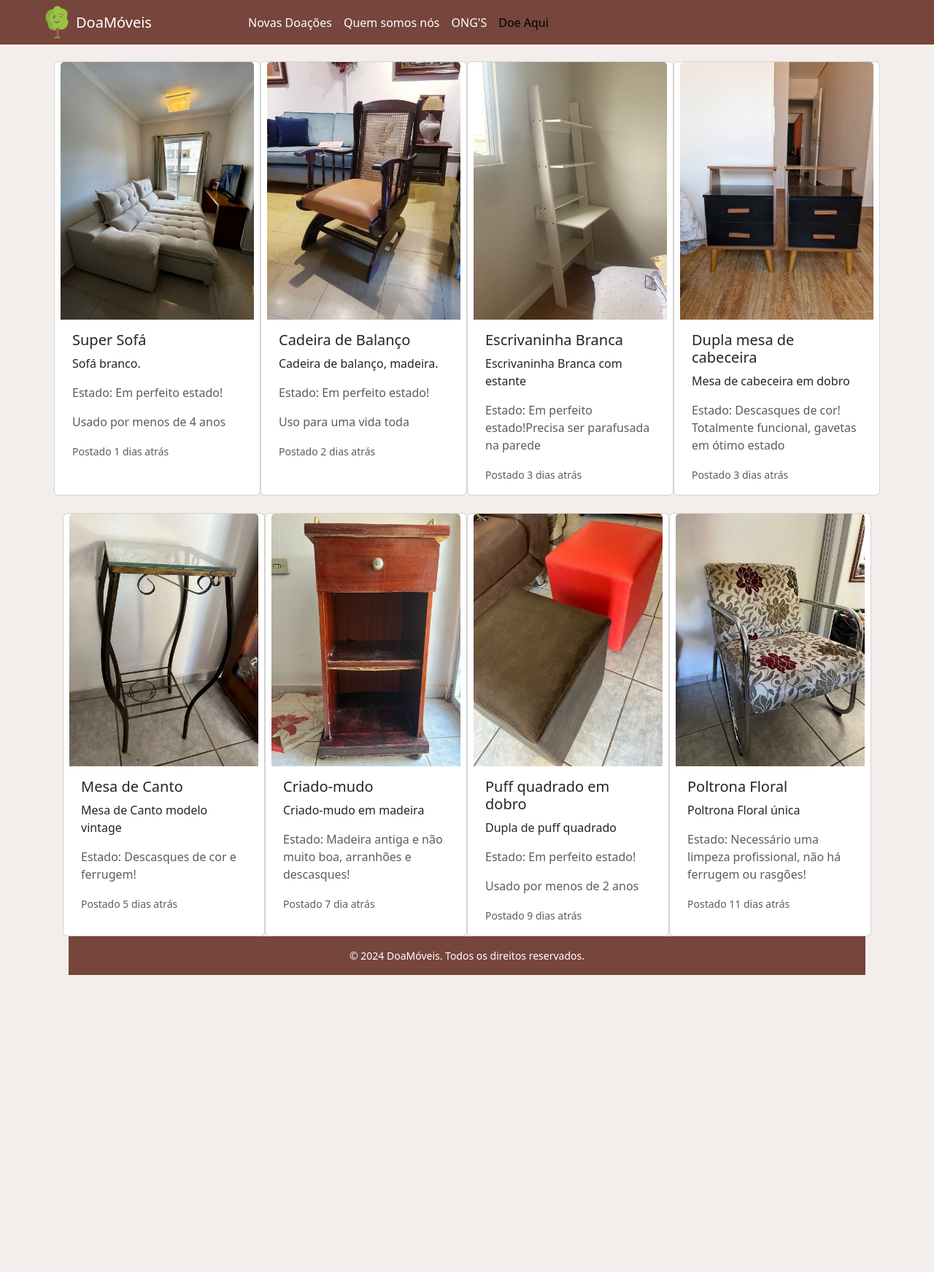
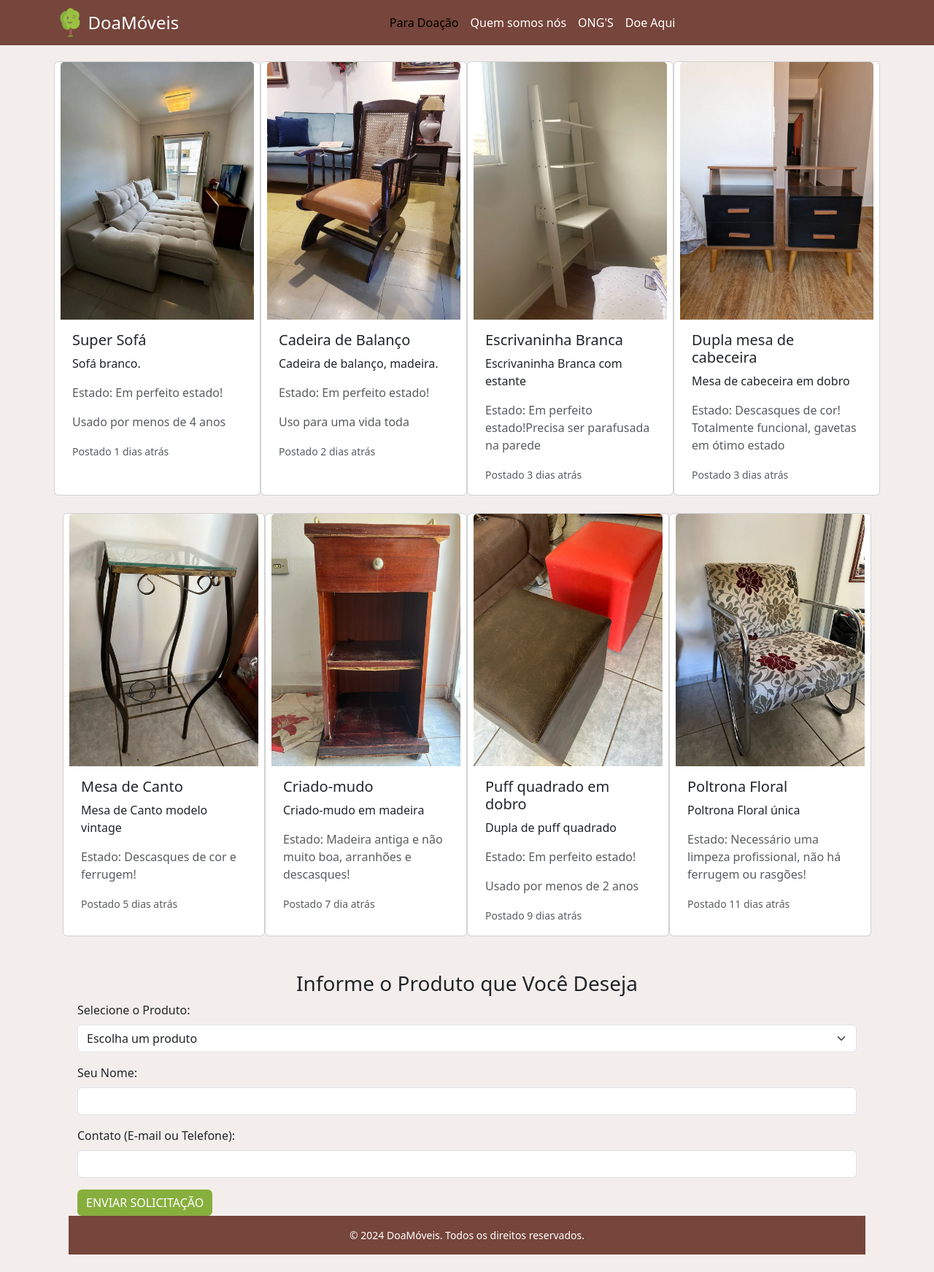
Before and after one commit to lanalcantara/Doa-Moveis, a website: page novasdoações.html in a window 1280 px wide. Shown: the whole page at 73% size. Before the commit the page ends 1360 px from the top, so only its background shows below. Drawn offline with nearby package versions, Linux system fonts and the light colour scheme.

Commit message:
mudança final

```diff
--- a/novasdoações.css
+++ b/novasdoações.css
@@ -27,26 +27,14 @@
 .card a:hover {
     text-decoration: none;
     color: inherit;
-html, body {
-    height: 100%;
-    margin: 0;
-    padding: 0;
-}
+    html, body {
+      height: 100%;
+      margin: 0;
+      display: flex;
+      flex-direction: column;  /* Organiza o conteúdo da página em uma coluna */
+  }
 
-body {
-    display: flex;
-    flex-direction: column;
-    justify-content: space-between;
-}
-
-.footer {
-    width: 100%;
-    background-color: #76453B;
-    color: white;
-    text-align: center;
-    padding: 20px;
-    margin-top: auto; /* Garante que o footer vá para o final da tela */
-}
-.container {
-  margin-bottom: 100px;
-}
+  /* Conteúdo da página */
+  .content {
+      flex: 1;  /* O conteúdo vai preencher todo o espaço disponível, empurrando o footer para o final */
+  }
--- a/novasdoações.html
+++ b/novasdoações.html
@@ -9,18 +9,25 @@
     <link href="https://cdn.jsdelivr.net/npm/bootstrap@5.3.0/dist/css/bootstrap.min.css" rel="stylesheet">
 
   </head>
-<body class="full-site-bg-light">
-    <nav class="navbar navbar-expand-lg bg-brown fixed-top" style="justify-content: center;">
-        <div class="container-fluid">
-          <img src="logo_arvore.png" alt="logo" style="margin-right: 10px; padding-left: 50px;">
-            <a class="navbar-brand" href="index.html">DoaMóveis</a>
+  <body class="full-site-bg-light">
+    <nav class="navbar navbar-expand-lg bg-brown fixed-top" style="background-color: #76453B; color: white;">
+        <div class="container">
+            <!-- Logo e Título -->
+            <div class="d-flex align-items-center">
+                <img src="logo_arvore.png" alt="logo" style="margin-right: 10px; height: 40px;">
+                <a class="navbar-brand" href="index.html" style="color: white; font-size: 1.5rem;">DoaMóveis</a>
+            </div>
+
+            <!-- Botão de Colapso -->
             <button class="navbar-toggler" type="button" data-bs-toggle="collapse" data-bs-target="#navbarNavDropdown" aria-controls="navbarNavDropdown" aria-expanded="false" aria-label="Toggle navigation">
-                <span class="navbar-toggler-icon"></span>
-              </button>
-              <div class="collapse navbar-collapse" id="navbarNavDropdown" style="display: flex; align-items: center;">
-                <ul class="navbar-nav bg-brown" style="display: flex; justify-content: flex-start; margin-right: 400px;">
+                <span class="navbar-toggler-icon" style="color: white;"></span>
+            </button>
+
+            <!-- Menu Centralizado -->
+            <div class="collapse navbar-collapse justify-content-center" id="navbarNavDropdown">
+                <ul class="navbar-nav">
                     <li class="nav-item">
-                        <a class="nav-link active" href="novasdoações.html" style="color:white;">Novas Doações</a>
+                        <a class="nav-link active" href="novasdoações.html" >Para Doação</a>
                     </li>
                     <li class="nav-item">
                         <a class="nav-link" href="quemsomos.html" style="color: white;">Quem somos nós</a>
@@ -29,12 +36,14 @@
                         <a class="nav-link" href="ongs.html" style="color: white;">ONG'S</a>
                     </li>
                     <li class="nav-item">
-                        <a class="nav-link" href="login.html" style="color: black;">Doe Aqui</a>
+                        <a class="nav-link" href="login.html" style="color: white;">Doe Aqui</a>
                     </li>
                 </ul>
             </div>
         </div>
     </nav>
+</body>
+
     <!--primeiro card-->
     <div class="container my-4">
         <div class="row row-cols-1 row-cols-sm-2 row-cols-md-3 row-cols-lg-4 g-3">
@@ -131,10 +140,40 @@
               </div>
             </div>
           </div>
- <!-- Rodapé -->
- <footer class="text-center py-3">
-  <p>&copy; 2024 DoaMóveis. Todos os direitos reservados.</p>
-</footer>
-<script src="https://cdn.jsdelivr.net/npm/bootstrap@5.3.0/dist/js/bootstrap.bundle.min.js"></script>
+          <div class="container mt-5">
+            <h3 class="text-center">Informe o Produto que Você Deseja</h3>
+            <form id="productRequestForm">
+                <div class="mb-3">
+                    <label for="productSelect" class="form-label">Selecione o Produto:</label>
+                    <select class="form-select" id="productSelect" required>
+                        <option value="">Escolha um produto</option>
+                        <option value="Super Sofá">Super Sofá</option>
+                        <option value="Cadeira de Balanço">Cadeira de Balanço</option>
+                        <option value="Escrivaninha Branca">Escrivaninha Branca</option>
+                        <option value="Dupla Mesa de Cabeceira">Dupla Mesa de Cabeceira</option>
+                        <option value="Mesa de Canto">Mesa de Canto</option>
+                        <option value="Criado-mudo">Criado-mudo</option>
+                        <option value="Puff quadrado">Puff quadrado</option>
+                        <option value="Poltrona Floral">Poltrona Floral</option>
+                    </select>
+                </div>
+                <div class="mb-3">
+                    <label for="userName" class="form-label">Seu Nome:</label>
+                    <input type="text" class="form-control" id="userName" required>
+                </div>
+                <div class="mb-3">
+                    <label for="userContact" class="form-label">Contato (E-mail ou Telefone):</label>
+                    <input type="text" class="form-control" id="userContact" required>
+                </div>
+                <button type="submit" class="btn" style="background-color: #87AF3E; border: none; color: white;">Enviar Solicitação</button>
+            </form>
+        </div>
+
+        <script src="https://cdn.jsdelivr.net/npm/bootstrap@5.3.0/dist/js/bootstrap.bundle.min.js"></script>
+
+        <!-- Rodapé -->
+        <footer class="text-center py-3" style="background-color: #76453B; color: #fff;">
+         <p>&copy; 2024 DoaMóveis. Todos os direitos reservados.</p>
+       </footer>
 </body>
 </html>
--- a/ongs.css
+++ b/ongs.css
@@ -104,3 +104,45 @@
     justify-content: center;
     align-items: center;
   }
+  /* Navbar */
+.navbar {
+  position: fixed;
+  top: 0;
+  width: 100%;
+  background-color: #76453B; /* Cor de fundo marrom da navbar */
+  color: #f3eeec;
+  display: flex;
+  align-items: center;
+  padding: 0 20px; /* Ajusta espaçamento lateral */
+  z-index: 10;
+}
+
+.navbar .brand {
+  font-size: 1.5rem;
+  font-weight: bold;
+  text-decoration: none;
+  color: #fff;
+  display: flex;
+  align-items: center; /* Alinha o logo e texto verticalmente */
+  gap: 5px; /* Espaço entre o ícone e o texto */
+  margin-right: 1px; /* Aproxima o logo dos links da navbar */
+}
+
+.navbar .brand img {
+  height: 24px; /* Ajusta a altura do ícone */
+}
+
+.nav-links {
+  list-style: none;
+  display: flex;
+  gap: 20px; /* Espaço entre os itens da navbar */
+}
+
+.nav-links a {
+  color: #ffffff;
+  text-decoration: none;
+}
+
+.nav-links a:hover {
+  text-decoration: underline;
+}
--- a/styles.css
+++ b/styles.css
@@ -229,6 +229,7 @@ footer {
   width: 100%;
 }
 
+
 footer p {
   margin: 0;
   font-size: 14px;
```
Also changed, not shown: index.html (+17 -10 lines), login.html (+22 -13 lines), ongs.html (+18 -11 lines), quemsomos.html (+19 -11 lines).
